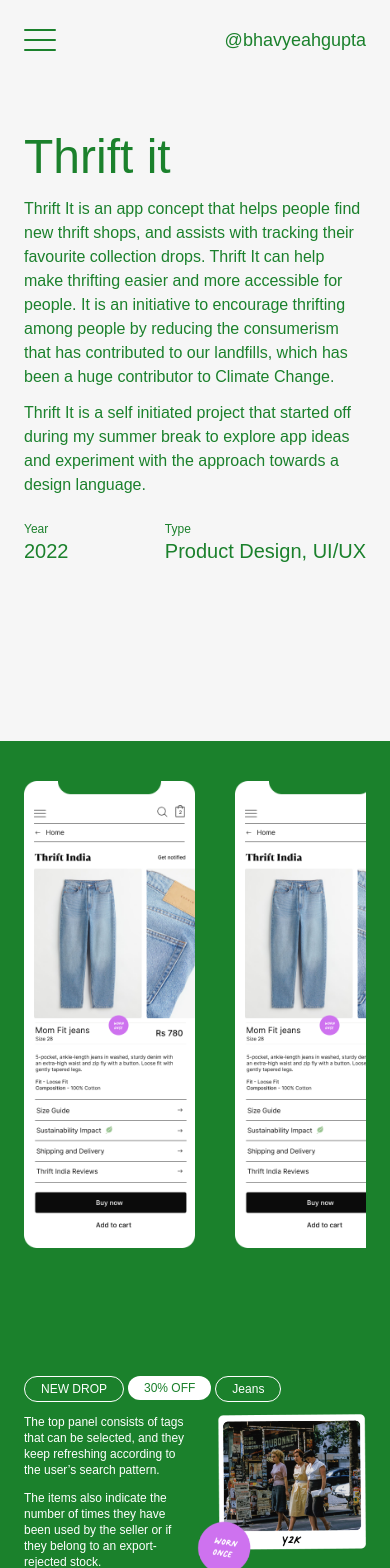
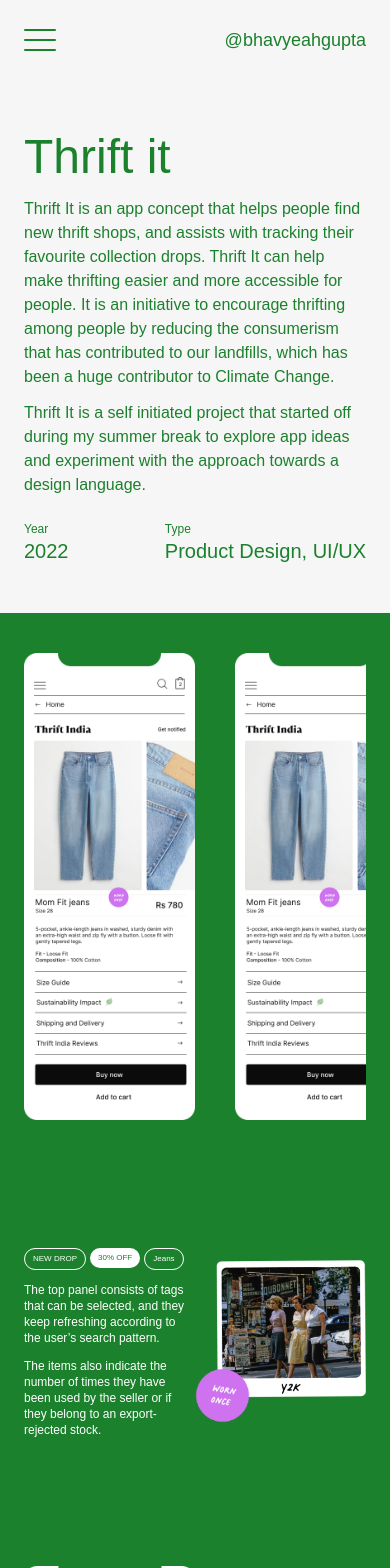
Before and after one commit to Chanakya888/Bhavya-job-portfolio, a React (Vite) app: page /thrift in a window 390 px wide. Shown: the top 1568 px of the page. Built offline with nearby package versions, Linux system fonts and the light colour scheme.

Commit message:
fix: responsive for thrift it

```diff
--- a/src/global.css
+++ b/src/global.css
@@ -34,9 +34,15 @@ p {
 .p-top-padding {
   padding-top: 12px;
 }
+.super-small {
+  font-size: 8px;
+}
 @media (min-width: 1024px) {
   p {
     font-size: 24px;
+  }
+  .super-small {
+    font-size: 12px;
   }
 }
 
--- a/src/pages/Work/Thrift.jsx
+++ b/src/pages/Work/Thrift.jsx
@@ -17,11 +17,11 @@ const Thrift = () => {
   return (
     <div>
       <Navbar />
-      <section className="px-6 pb-44 pt-[53px] lg:px-[72px]">
+      <section className="px-6 pb-12 pt-[53px] lg:px-[72px]">
         <div>
           <h1 className="m-0 text-5xl lg:text-8xl">Thrift it</h1>
           <div className="lg:flex lg:space-x-52 lg:pt-10">
-            <div className="flex flex-col pt-4 sm:w-9/12 lg:w-1/2">
+            <div className="flex flex-col pt-4 sm:w-9/12 lg:w-8/12">
               <p className="text-base lg:text-2xl">
                 Thrift It is an app concept that helps people find new thrift
                 shops, and assists with tracking their favourite collection
@@ -70,20 +70,21 @@ const Thrift = () => {
             alt=""
           />
         </div>
-        <div className="flex w-full flex-col pt-32  lg:space-x-[180px] lg:pt-[160px]">
-          <div className="flex w-full flex-row space-x-1 lg:w-full lg:flex-row lg:justify-start">
-            <div className="border-1 inline-flex h-min rounded-3xl border border-white px-4 py-1">
-              <p className="text-xs uppercase text-white">New drop</p>
+
+        <div className="flex w-full flex-row pt-32 lg:justify-evenly lg:pt-[160px]">
+          <div>
+            <div className="flex w-full flex-row space-x-1">
+              <div className="border-1 inline-flex h-min rounded-3xl border border-white px-2 py-1 lg:px-4">
+                <p className="super-small uppercase text-white">New drop</p>
               </div>
-            <div className="inline-flex h-min rounded-3xl bg-white px-4 py-1">
-              <p className="text-xs uppercase">30% Off</p>
+              <div className="inline-flex h-min rounded-3xl bg-white px-2 py-1 lg:px-4">
+                <p className="super-small uppercase">30% Off</p>
               </div>
-            <div className="border-1 inline-flex h-min rounded-3xl border border-white px-4 py-1">
-              <p className="text-xs text-white">Jeans</p>
+              <div className="border-1 inline-flex h-min rounded-3xl border border-white px-2 py-1 lg:px-4">
+                <p className="super-small text-white">Jeans</p>
               </div>
             </div>
-          <div className="flex space-x-1">
-            <div className="pt-3 sm:w-1/2">
+            <div className="pt-3">
               <p className="max-w-[320px] text-xs text-white sm:text-base lg:text-xl">
                 The top panel consists of tags that can be selected, and they
                 keep refreshing according to the user’s search pattern.
@@ -93,9 +94,9 @@ const Thrift = () => {
                 by the seller or if they belong to an export-rejected stock.
               </p>
             </div>
+          </div>
           <div className="min-w-[160px] pt-3">
             <img className="object-contain" src={Y2k} alt="" />
-            </div>
           </div>
         </div>
 
@@ -105,13 +106,13 @@ const Thrift = () => {
             src={Jeans}
             alt=""
           />
-          <div className="flex flex-col justify-center lg:justify-start lg:pt-32">
+          <div className="flex flex-col justify-center lg:justify-start lg:pt-48">
             <img
               className="w-full max-w-[414px] object-contain"
               src={Nav}
               alt=""
             />
-            <div className="max-w-[400px] pt-4 lg:pt-[64px]">
+            <div className="max-w-[400px] pt-4 lg:pt-16">
               <p className="text-xs text-white sm:text-base lg:text-xl">
                 Get notified button essentially allows the user to be informed
                 about new collection drops or any offers that the seller would
@@ -126,68 +127,99 @@ const Thrift = () => {
         </div>
 
         <div className="flex w-full flex-col justify-center space-x-[100px] pt-32 lg:flex-row">
-          <div className="flex space-x-6">
-            <div className="">
+          <div className="flex justify-center space-x-6 lg:space-x-10">
+            <div>
               <img
-                className="max-w-[162px] object-contain pt-10"
+                className="max-w-[162px] object-contain pt-10 lg:max-w-[300px]"
                 src={NewDrop}
                 alt=""
               />
-              <img className="object-contain pt-5" src={CalendarMin} alt="" />
+              <img
+                className="object-contain pt-5 lg:w-full lg:max-w-[280px]"
+                src={CalendarMin}
+                alt=""
+              />
               <p className="max-w-[420px] pt-10 text-xs text-white sm:text-base lg:text-xl">
                 Found in the menu option on the nav bar, the calendar feature
                 essentially helps you keep track of all your favorite stores and
                 informs you about collection drops or offers timely.
               </p>
+              <img
+                className="hidden w-full max-w-[300px] object-contain lg:inline lg:pt-10"
+                src={Affordable}
+                alt=""
+              />
             </div>
             <div className="space-y-5">
-              <img className="w-full object-contain" src={Calendar} alt="" />
-              <img className="object-contain" src={Affordable} alt="" />
+              <img
+                className="w-full max-w-[414px]  object-contain"
+                src={Calendar}
+                alt=""
+              />
+              <img
+                className="w-full max-w-[300px] object-contain lg:hidden"
+                src={Affordable}
+                alt=""
+              />
             </div>
           </div>
         </div>
 
-        <div className="flex w-full justify-center space-x-4 pt-32 lg:flex-row lg:space-x-[172px] lg:pt-[130px]">
-          <img className="w-1/2 object-contain" src={ShoppingCart} alt="" />
+        <div className="flex w-full justify-evenly space-x-4 pt-32 lg:flex-row lg:space-x-10 lg:pt-[130px]">
+          <img
+            className="w-1/2 max-w-[414px] object-contain"
+            src={ShoppingCart}
+            alt=""
+          />
           <div className="flex flex-col justify-center">
-            <img className="object-contain" src={Shirt} alt="" />
             <img
-              className="object-contain pt-4 lg:pt-[60px]"
+              className="w-full max-w-[400px] object-contain"
+              src={Shirt}
+              alt=""
+            />
+            <img
+              className="w-full max-w-[360px] object-contain pt-4 lg:pt-[60px]"
               src={Rachel}
               alt=""
             />
           </div>
         </div>
 
-        <div className="flex flex-col justify-center pt-32 lg:flex-row lg:space-x-[70px] lg:pt-[200px]">
-          <img className="object-contain" src={MindMap} alt="" />
+        <div className="flex flex-col justify-center pt-32 lg:flex-row lg:space-x-16 lg:pt-[200px] xl:w-full">
+          <div className="flex flex-col lg:w-10/12 lg:flex-row lg:space-x-16">
+            <img
+              className="w-full object-contain lg:max-w-[500px]"
+              src={MindMap}
+              alt=""
+            />
             <div className="pt-16 sm:w-9/12">
               <p className="text-xs text-white sm:text-base">
-              The idea was to bring all the thrift stores on one platform and to
-              encourage thrift shopping among people. Social media portals like
-              Instagram or Facebook have been known for promoting small
+                The idea was to bring all the thrift stores on one platform and
+                to encourage thrift shopping among people. Social media portals
+                like Instagram or Facebook have been known for promoting small
                 businesses and thrifting, but here are a few drawbacks:
               </p>
               <p className="p-top-padding text-xs text-white sm:text-base">
                 Instagram and Facebook’s pages both work on the basis of ads and
-              follower count, and higher the number of followers, higher becomes
-              the credibility of the page. With Thrift It, all the products can
-              essentially be compared with the help of customer reviews on a
-              particular brand or business. Hence, reviews become the source of
-              credibility among products.
+                follower count, and higher the number of followers, higher
+                becomes the credibility of the page. With Thrift It, all the
+                products can essentially be compared with the help of customer
+                reviews on a particular brand or business. Hence, reviews become
+                the source of credibility among products.
               </p>
               <p className="p-top-padding text-xs text-white sm:text-base">
-              Social media platforms essentially showcase one page at a time, so
-              to switch to a new page the user should either use tags or type
-              out the name of the business, which also limits the scope to
-              compare multiple products together. With Thrift It one gets to
-              view and compare all the products at once just like any E-commerce
-              platform.
+                Social media platforms essentially showcase one page at a time,
+                so to switch to a new page the user should either use tags or
+                type out the name of the business, which also limits the scope
+                to compare multiple products together. With Thrift It one gets
+                to view and compare all the products at once just like any
+                E-commerce platform.
               </p>
             </div>
           </div>
+        </div>
 
-        <div className="pb-10 pl-[100px] pt-[180px]">
+        <div className="pb-10 pl-[100px] pt-[170px]">
           <div>
             <Link to={`/`}>
               <p className="text-2xl text-white">Home</p>
```
Lines whose indentation alone changed are shown as unchanged.
